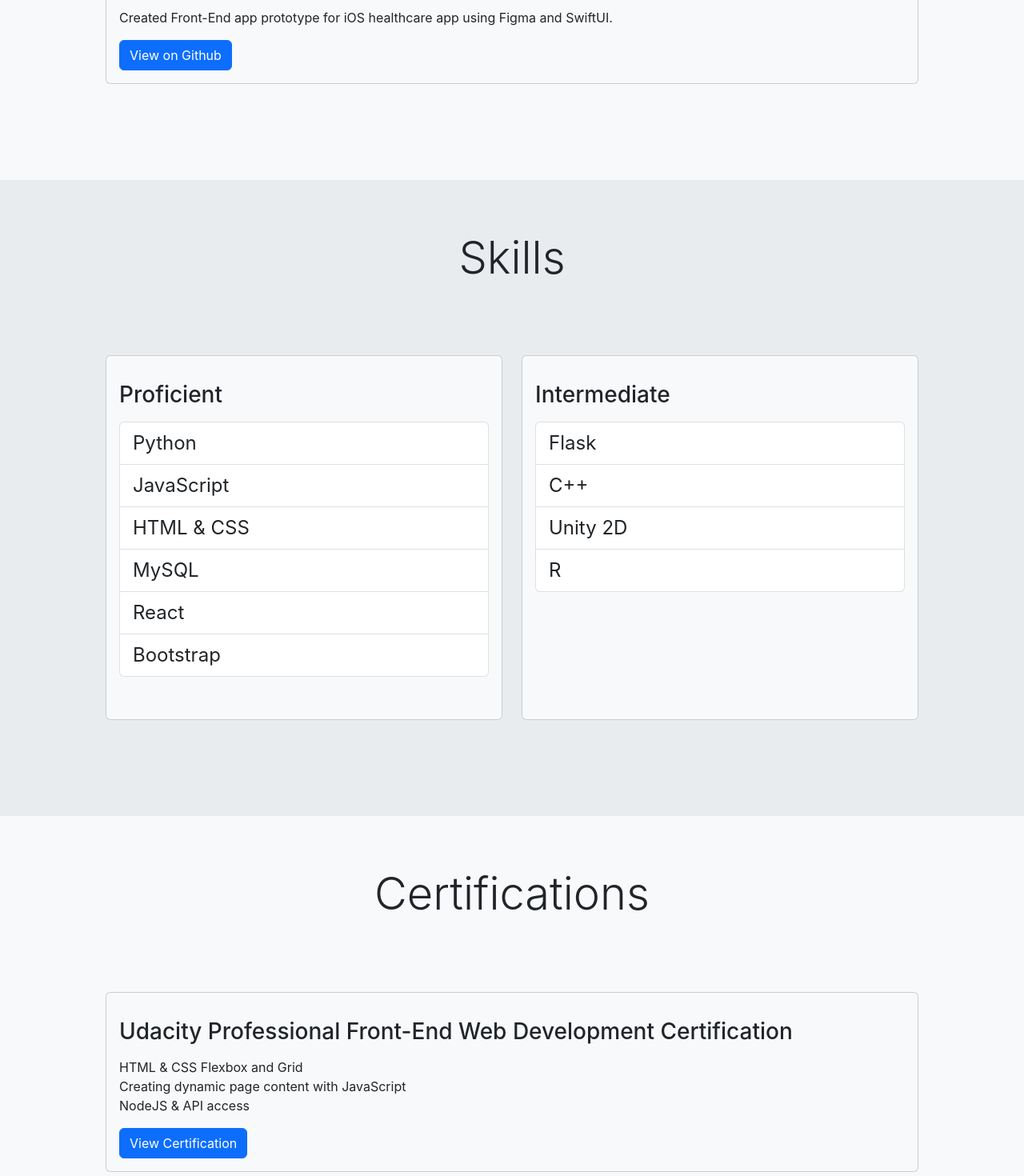
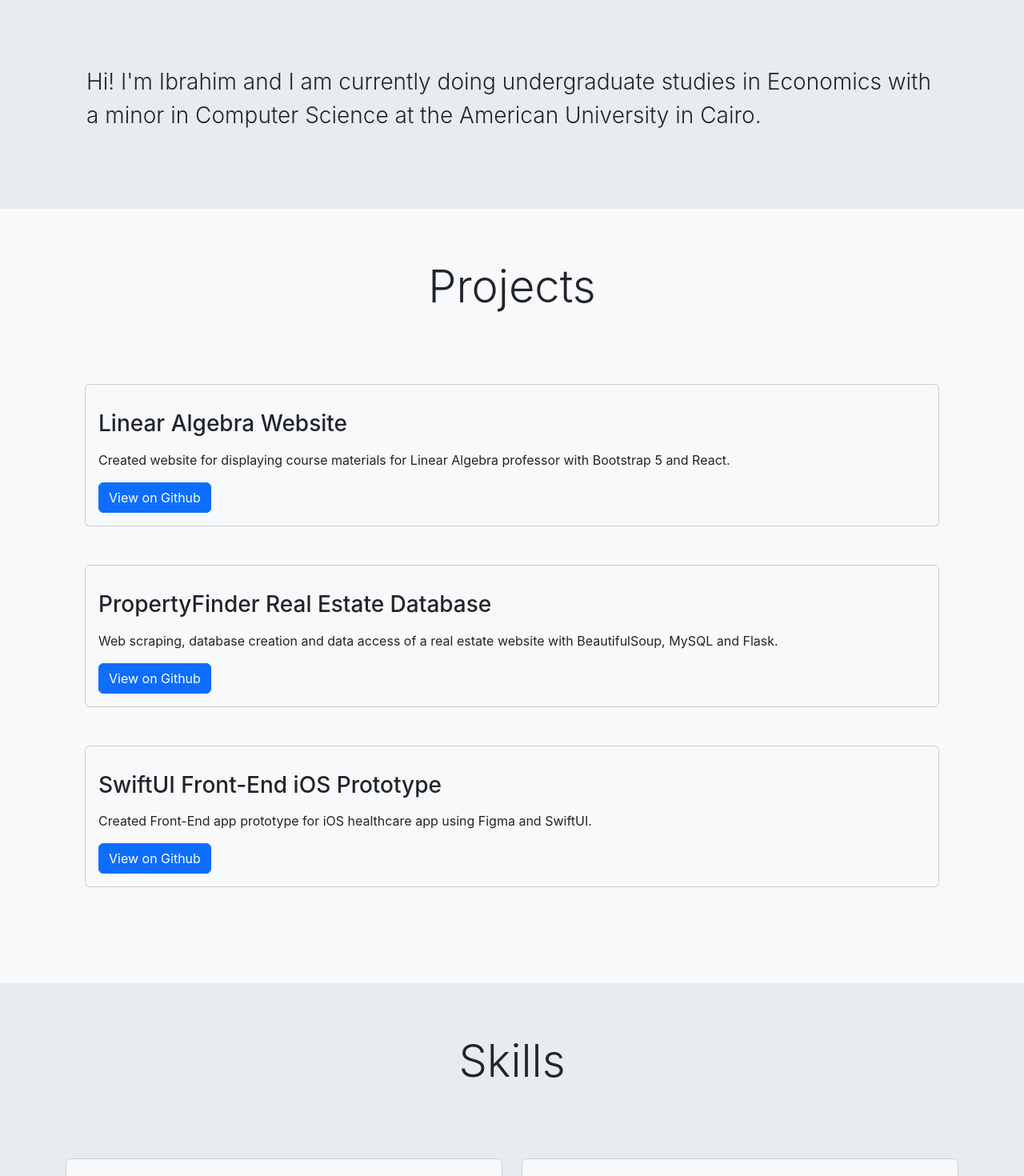
Before and after one commit to ibrahimelnemr/portfolio, a React (Create React App) app: page / in a window 1280 px wide. Shown: the part 1330-2800 px from the top of the page at 80% size. Built offline with nearby package versions, Linux system fonts and the light colour scheme.

Commit message:
improved spacing and responsiveness for mobile

```diff
--- a/src/components/About.js
+++ b/src/components/About.js
@@ -13,15 +13,15 @@ return(
     <div className="row p-0 m-0">
 
 
-    <div  class="col-6">
+    <div  class="col-6-sm">
 
         <div className="d-flex justify-content-center m-5">
 
-            <img src={profileImg} Style="height: 30vh; max-width: auto; border-radius: 15%;" alt="logo" />
+            <img src={profileImg} class="img-fluid" Style="border-radius: 15%;" alt="logo" />
         </div>
     </div>
 
-    <div class="col-6 d-flex flex-column justify-content-center">
+    <div class="col-6-sm d-flex flex-column justify-content-center">
         <div className="m-5 fs-3 fw-light">
             Hi! I'm Ibrahim and I am currently doing undergraduate studies in Economics with a minor in Computer Science at the American University in Cairo.
         </div>
--- a/src/components/Certifications.js
+++ b/src/components/Certifications.js
@@ -4,7 +4,7 @@ function Certifications() {
 return(
 
 <>
-<div id="certifications" class="row p-5 m-0 bg-light">
+<div id="certifications" class="row py-5 m-0 bg-light">
     <div class="col-12">
         <div class="text-center p-2 m-2 display-4">
             Certifications
@@ -14,7 +14,7 @@ return(
     <section class="p-5">
       <div class="container">
 
-        <div class="row g-4 p-4">
+        <div class="row py-4">
 
             {/* Card */}
 
@@ -40,7 +40,7 @@ return(
           </div>
           </div> {/* End of Row */}
 
-          <div class="row g-4 p-4">
+          <div class="row py-4">
 
           {/* Card */}
           <div class="col-md">
--- a/src/components/Projects.js
+++ b/src/components/Projects.js
@@ -6,17 +6,17 @@ function Projects() {
 return(
 
 <>
-<div id="projects" class="row p-5 m-0 bg-light">
+<div id="projects" class="row py-5 m-0 bg-light">
     <div class="col-12">
         <div class="text-center p-2 m-2 display-4">
             Projects
         </div>
     </div>
 
-    <section class="p-5">
+    <section class="py-5">
       <div class="container">
 
-        <div class="row g-4 p-4">
+        <div class="row p-4">
 
             {/* Card */}
 
--- a/src/components/Skills.js
+++ b/src/components/Skills.js
@@ -4,7 +4,7 @@ function Skills() {
 return(
 
 <>
-<div id="skills" class="row p-5 m-0">
+<div id="skills" class="row py-5 m-0">
     <div class="col-12">
         <div class="text-center p-2 m-2 display-4">
             Skills
@@ -14,11 +14,11 @@ return(
     <section class="p-5">
       <div class="container">
 
-        <div class="row g-4 p-4">
+        <div class="row py-4">
 
             {/* Card */}
 
-          <div class="col-md">
+          <div class="col-md pb-4">
             <div class="card bg-light text-dark fs-4" Style="min-height: 19em;">
               <div class="card-body">
                 <div class="h1 mb-3">
```
